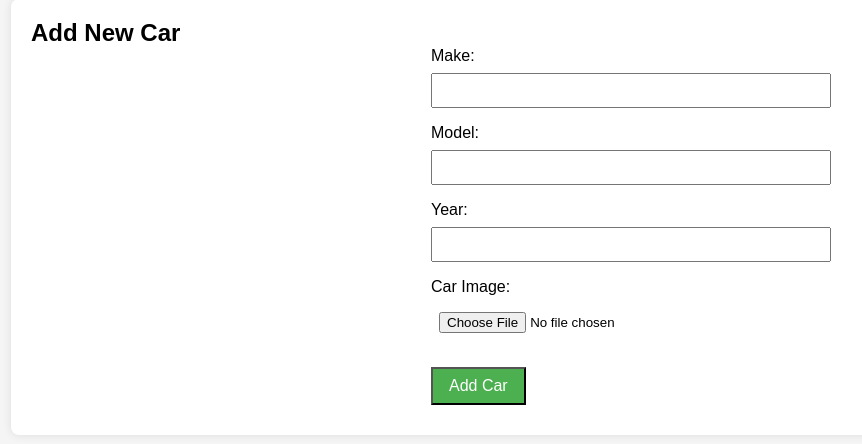
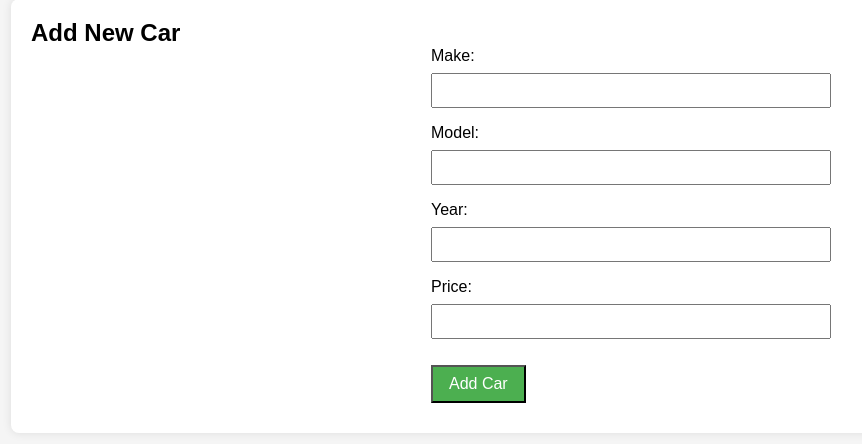
Before and after one commit to Bhavesh-Kapur/Car-Showroom-Management-System, a Django app: template cars/template/addcar.html in a window 1280 px wide. Shown: the part 162-606 px from the top of the page, without its empty margins (9-871 px from the left). Run offline with Django 4.2, Linux system fonts and the light colour scheme; the template is opened without the code that fills it, so the values that code supplies are empty.

Commit message:
addcar updation html

```diff
--- a/cars/template/addcar.html
+++ b/cars/template/addcar.html
@@ -35,8 +35,11 @@
                 <label for="year">Year:</label>
                 <input type="number" id="year" name="year" min="1900" max="2099" required>
 
-                <label for="image">Car Image:</label>
-                <input type="file" id="image" name="image" accept="image/*" required>
+                <label for="price">Price:</label>
+                <input type="number" id="price" name="price"  required>
+
+                <!-- <label for="image">Car Image:</label> -->
+                <!-- <input type="file" id="image" name="image" accept="image/*" required> -->
 
 
                 <button type="submit" class="btn">Add Car</button>
```
